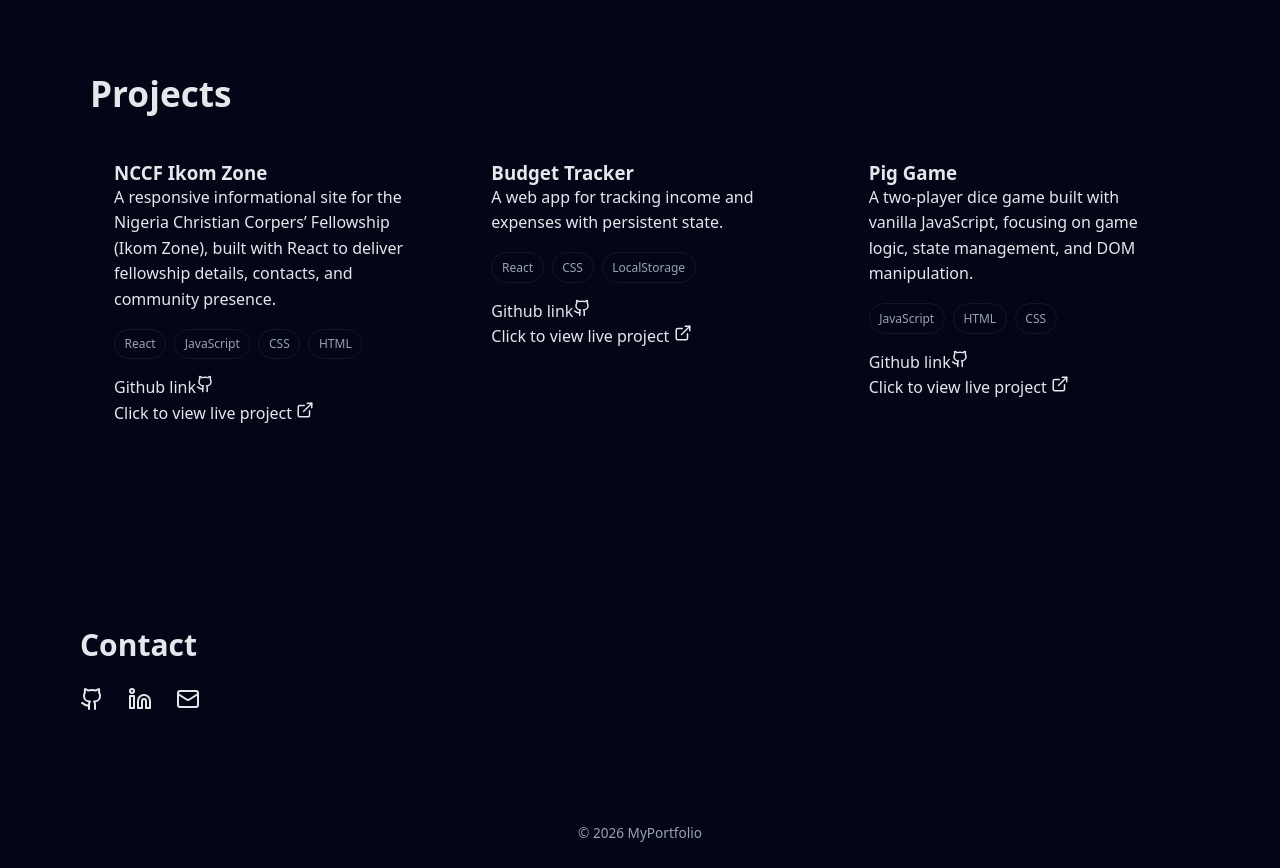
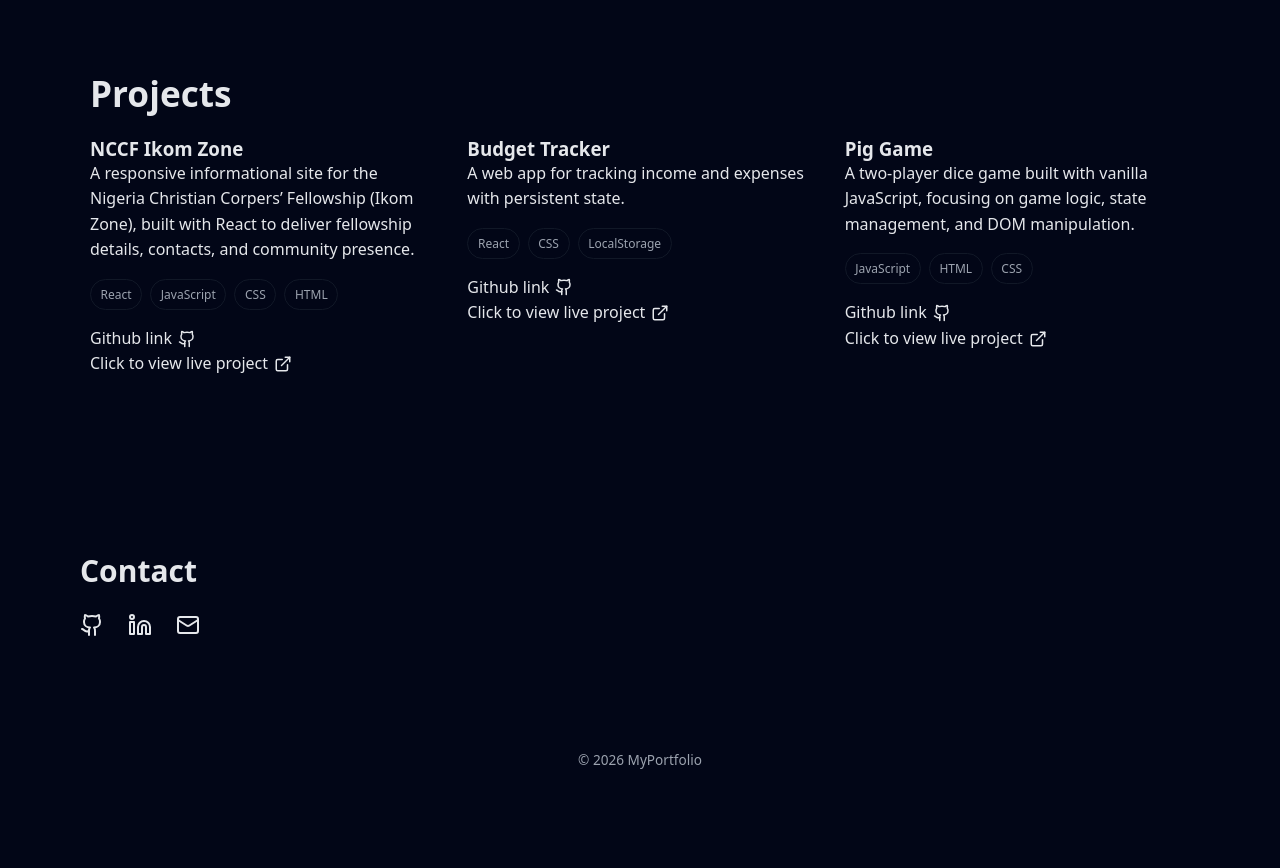
Before and after one commit to feranmi-idowu/My-Portfolio, a React (Vite) app: page / in a window 1280 px wide. Shown: the part 1100-1968 px from the top of the page. After the commit the page ends 1894 px from the top, so only its background shows below. Built offline with nearby package versions, Linux system fonts and the light colour scheme.

Commit message:
card animation fixed

```diff
--- a/src/components/project.jsx
+++ b/src/components/project.jsx
@@ -34,16 +34,14 @@ function Projects() {
       <div className="container">
         <h2>Projects</h2>
 
-        <div className="projects-grid">
+        <div className="projects-grid"
+
+        >
           {projects.map((project) => (
-            <motion
-              key={project.id}
-
-              target="_blank"
-              rel="noopener noreferrer"
-              whileHover={{ scale: 1.05 }}
-              className="project-card"
-            >
+            <motion.div
+              whileHover={{ scale: 1.1 }}
+              whileTap={{ scale: 0.95 }}
+              transition={{ type: "spring", stiffness: 300 }}>
               <h3>{project.title}</h3>
               <p>{project.description}</p>
               <div className="stack">
@@ -51,11 +49,25 @@ function Projects() {
                   <span key={tech}>{tech}</span>
                 ))}
               </div>
-              <div>
-                <a href={project.github}>Github link</a><Github size={18}/>
+              <div className="project-link">
+                <motion.a
+                href={project.github}
+                target="_blank"
+                rel="noopener noreferrer"
+                whileHover={{ scale: 1.1 }}
+                whileTap={{ scale: 0.95 }}
+                transition={{ type: "spring", stiffness: 300 }} >Github link <Github size={18}/></motion.a>
               </div>
-              <a href={project.live}>Click to view live project <ExternalLink size={18}/></a>
-            </motion>
+              <div className="project-link">
+              <motion.a href={project.live}
+                target="_blank"
+                rel="noopener noreferrer"
+                whileHover={{ scale: 1.1 }}
+                whileTap={{ scale: 0.95 }}
+                transition={{ type: "spring", stiffness: 300 }}
+              >Click to view live project <ExternalLink size={18}/></motion.a>
+              </div>
+            </motion.div>
           ))}
         </div>
       </div>
--- a/src/index.css
+++ b/src/index.css
@@ -246,7 +246,12 @@ h2 {
   border-radius: 999px;
   color: var(--muted);
 }
-
+.project-link a {
+  display: inline-flex;
+  align-items: center;
+  gap: 6px;
+  cursor: pointer;
+}
 
 /* CONTACT SECTION */
 .contact {
```
